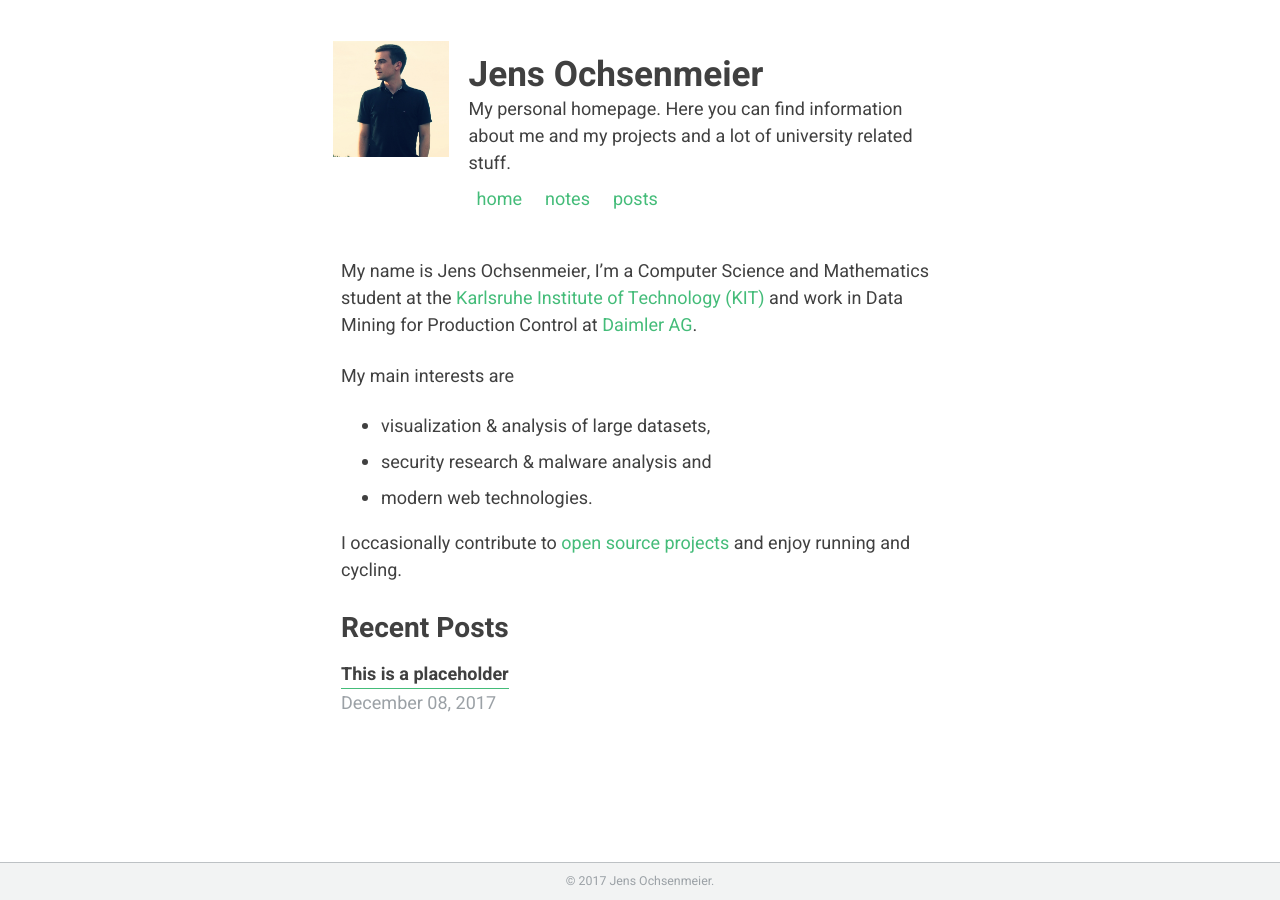
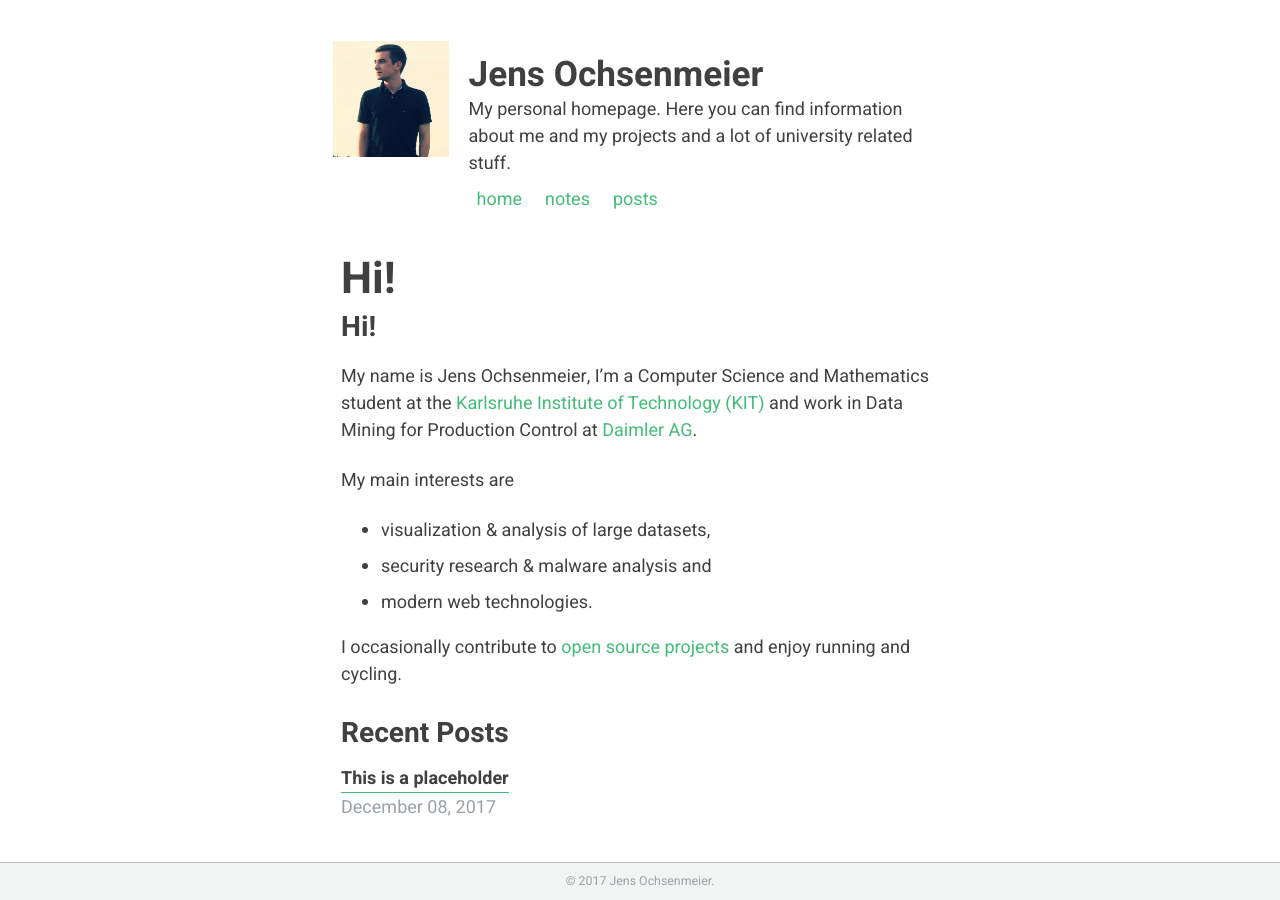
Before and after one commit to jens-ox/jens-ox.github.io, a Jekyll site: the page built from index.md, in a window 1280 px wide. Built offline with Jekyll 4.4.1, drawn with Linux system fonts in a browser that asks for light colours; our own code applies the rules of GitHub Pages for plain Markdown files.

Commit message:
added hi again --- Github seems to parse differently than jekyll does locally :sad:

```diff
--- a/index.md
+++ b/index.md
@@ -2,6 +2,8 @@
 layout: home
 comments: false
 ---
+
+# Hi!
 
 My name is Jens Ochsenmeier, I'm a Computer Science and Mathematics student at the [Karlsruhe Institute of Technology (KIT)](https://kit.edu/) and work in Data Mining for Production Control at [Daimler AG](https://daimler.com).
 
```
